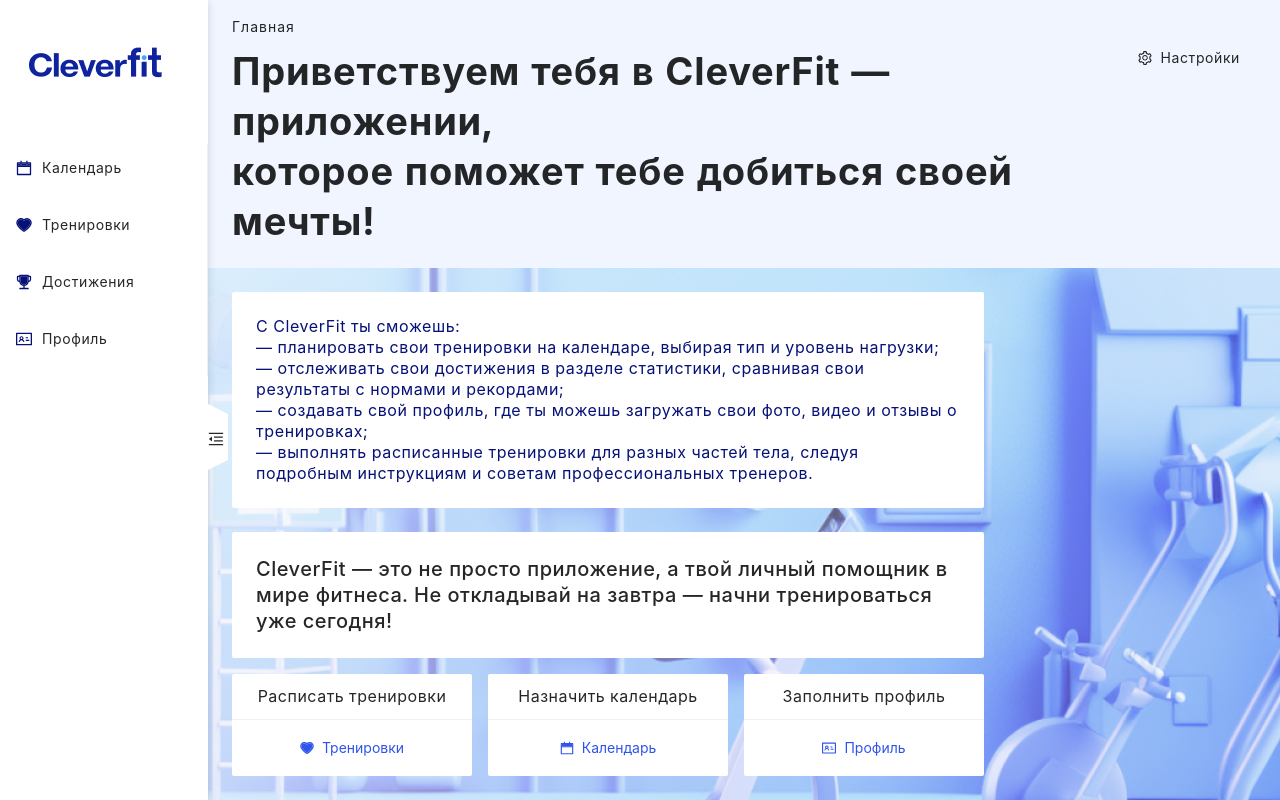
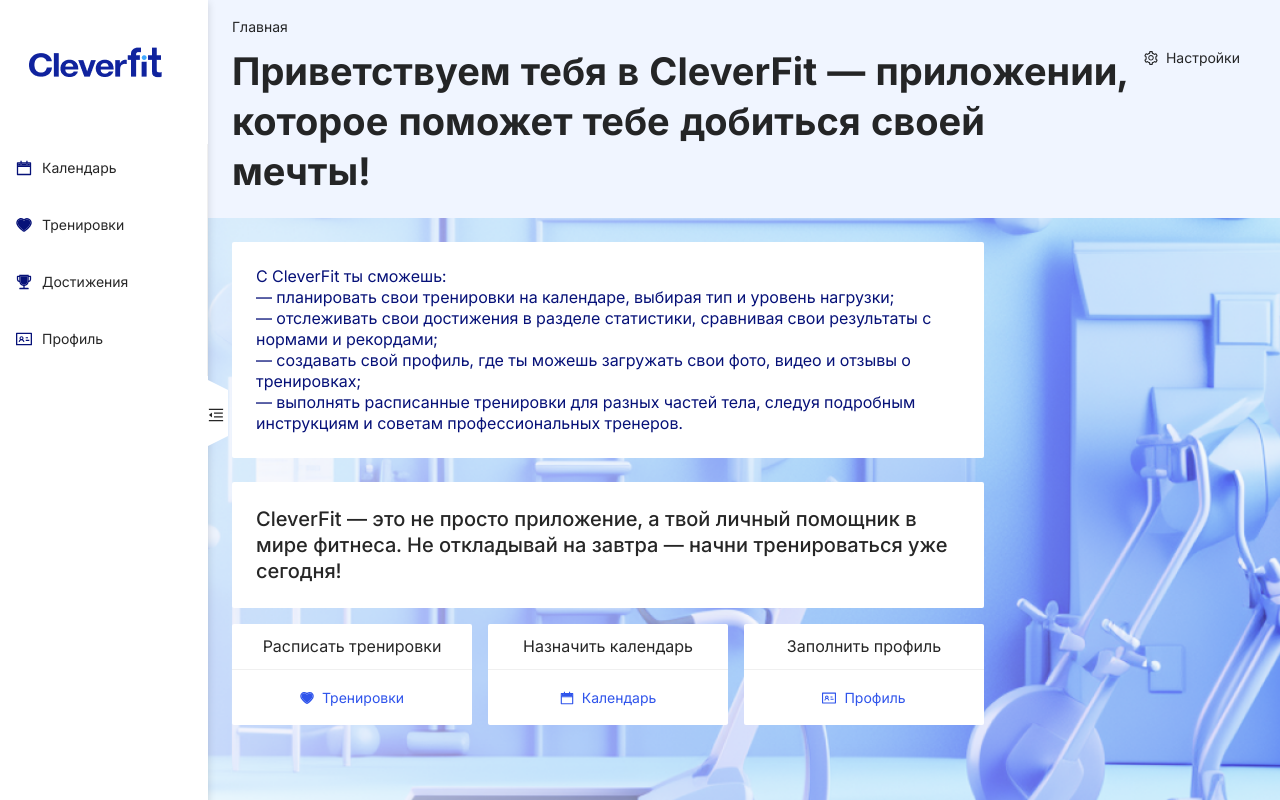
Before and after one commit to ClevertecFrontendLab/wrunika, a React (Vite) app: page /#/ in a window 1280 px wide. Shown: the top 800 px of the page. Built offline with nearby package versions, Linux system fonts and the light colour scheme.

Commit message:
fix: add fonts, fix styles

```diff
--- a/index.html
+++ b/index.html
@@ -3,6 +3,9 @@
     <head>
         <meta charset="UTF-8" />
         <link rel="icon" type="image/svg+xml" href="/vite.svg" />
+        <link rel="preconnect" href="https://fonts.googleapis.com">
+        <link rel="preconnect" href="https://fonts.gstatic.com" crossorigin>
+        <link href="https://fonts.googleapis.com/css2?family=Inter:wght@400;500;700&display=swap" rel="stylesheet">
         <meta name="viewport" content="width=device-width, initial-scale=1.0" />
         <title>CleverFIT</title>
     </head>
--- a/src/components/action-card/action-card.module.css
+++ b/src/components/action-card/action-card.module.css
@@ -1,5 +1,6 @@
 .action {
     width: 15rem;
+    height: 6.312rem;
     text-align: center;
     background-color: var(--light-background-color);
     border-radius: 2px;
@@ -8,7 +9,6 @@
 .action_title {
     padding: 0.75rem 1.5rem;
     line-height: 1.313rem;
-    letter-spacing: 0.5px;
 }
 
 .action_btn_wrapper {
--- a/src/components/download-card/download-card.module.css
+++ b/src/components/download-card/download-card.module.css
@@ -11,7 +11,6 @@
     gap: 0.5rem;
     width: 100%;
     padding: 0.65rem 1.5rem;
-    letter-spacing: 0.7px;
 }
 
 span.download_title {
@@ -30,7 +29,7 @@
 }
 
 button.download_btn {
-    padding: 0.25rem 1rem 0.25rem 0.75rem;
+    padding: 0.25rem 1rem 0.25rem 0.6rem;
 }
 
 span.download_btn_text {
--- a/src/components/footer-component/footer-component.module.css
+++ b/src/components/footer-component/footer-component.module.css
@@ -14,7 +14,6 @@
     font-size: 1rem;
     line-height: 1.313rem;
     color: var(--primary-text-color);
-    letter-spacing: 0.8px;
 }
 
 .changed_padding {
--- a/src/components/header-component/header-component.module.css
+++ b/src/components/header-component/header-component.module.css
@@ -8,7 +8,6 @@
 }
 
 nav.breadcrumb {
-    letter-spacing: 1px;
     color: var(--text-color);
 }
 
@@ -23,15 +22,10 @@
     font-size: 2.375rem;
     font-weight: 700;
     line-height: 3.125rem;
-    letter-spacing: 0.8px;
 }
 
 button.settings_btn {
     margin-top: -0.25rem;
-}
-
-.settings_title {
-    letter-spacing: 0.6px;
 }
 
 @media (max-width: 834px) {
@@ -39,7 +33,6 @@
         font-size: 1.5rem;
         font-weight: 500;
         line-height: 1.95rem;
-        letter-spacing: 0.4px;
     }
 }
 
--- a/src/components/header-component/header-component.tsx
+++ b/src/components/header-component/header-component.tsx
@@ -25,7 +25,7 @@
                     <Button className={s.settings_btn} shape='circle' icon={<SettingOutlined />} />
                 ) : (
                     <Button className={s.settings_btn} type='text' icon={settingIcon}>
-                        <Typography.Text className={s.settings_title}>Настройки</Typography.Text>
+                        <Typography.Text>Настройки</Typography.Text>
                     </Button>
                 )}
             </div>
--- a/src/components/main-content/main-content.module.css
+++ b/src/components/main-content/main-content.module.css
@@ -16,7 +16,6 @@
 
 div.content_description div {
     margin: 0;
-    letter-spacing: 0.6px;
     line-height: 1.313rem;
     color: var(--second-primary-text-color);
 }
@@ -27,12 +26,11 @@
     font-size: 1.25rem;
     font-weight: 500;
     line-height: 1.625rem;
-    letter-spacing: 0.5px;
 }
 
 .action_icon svg,
 .action_icon_profile svg {
-    font-size: 14px;
+    font-size: 0.875rem;
 }
 
 .action_icon svg path {
@@ -49,7 +47,4 @@
         min-height: 23rem;
         padding: 1rem;
     }
-    div.content_description div {
-        letter-spacing: 0.8px;
-    }
 }
--- a/src/components/main-content/main-content.tsx
+++ b/src/components/main-content/main-content.tsx
@@ -26,32 +26,28 @@
 
 export const MainContent = ({ navbarCollapsed }: WithCollapsedPropsType) => {
     const screenWidth = useResize();
-    const brFor834 = screenWidth === 834 && !navbarCollapsed && <br />;
+    /*const brFor834 = screenWidth === 834 && !navbarCollapsed && <br />;
     const brFor834And1440 =
-        screenWidth === 834 && navbarCollapsed ? <br /> : screenWidth === 1440 ? <br /> : null;
+        screenWidth === 834 && navbarCollapsed ? <br /> : screenWidth === 1440 ? <br /> : null;*/
     return (
         <Layout.Content style={{ backgroundColor: 'transparent' }}>
             <div className={s.content_info_wrapper}>
                 <div className={s.content_description}>
                     <Typography.Paragraph>С CleverFit ты сможешь:</Typography.Paragraph>
                     <Typography.Paragraph>
-                        — планировать свои тренировки на календаре, выбирая тип
-                        {brFor834} и уровень нагрузки;
+                        — планировать свои тренировки на календаре, выбирая тип и уровень нагрузки;
                     </Typography.Paragraph>
                     <Typography.Paragraph>
-                        — отслеживать свои достижения в разделе статистики, {brFor834}сравнивая свои
-                        результаты
-                        {brFor834And1440} с нормами и рекордами;
+                        — отслеживать свои достижения в разделе статистики, сравнивая свои
+                        результаты с нормами и рекордами;
                     </Typography.Paragraph>
                     <Typography.Paragraph>
-                        — создавать свой профиль, где ты можешь загружать свои фото, {brFor834}видео
-                        и отзывы
-                        {brFor834And1440} о тренировках;
+                        — создавать свой профиль, где ты можешь загружать свои фото, видео и отзывы
+                        о тренировках;
                     </Typography.Paragraph>
                     <Typography.Paragraph>
-                        — выполнять расписанные тренировки для разных частей тела, {brFor834}следуя
-                        подробным {brFor834And1440}
-                        инструкциям и советам профессиональных{brFor834} тренеров.
+                        — выполнять расписанные тренировки для разных частей тела, следуя подробным
+                        инструкциям и советам профессиональных тренеров.
                     </Typography.Paragraph>
                 </div>
                 <Space
@@ -63,9 +59,8 @@
                         level={4}
                         className={`${s.content_description} ${s.actions_description}`}
                     >
-                        CleverFit — это не просто приложение, а твой личный помощник
-                        {brFor834And1440} в мире фитнеса. Не откладывай на завтра — начни
-                        тренироваться{screenWidth === 1440 && <br />} уже сегодня!
+                        CleverFit — это не просто приложение, а твой личный помощник в мире фитнеса.
+                        Не откладывай на завтра — начни тренироваться уже сегодня!
                     </Typography.Title>
                     <Space
                         style={screenWidth <= 576 ? { justifyContent: 'center' } : undefined}
--- a/src/components/navbar/navbar.module.css
+++ b/src/components/navbar/navbar.module.css
@@ -1,6 +1,5 @@
 .sidebar {
     position: relative;
-    letter-spacing: 0.6px;
     box-shadow: 0 2px 8px 0 rgba(0, 0, 0, 0.15);
 }
 
@@ -14,7 +13,7 @@
     width: 1.25rem;
     padding: 0.812rem 0;
     position: fixed;
-    top: 50.5%;
+    top: 47.5%;
     border-left: 1.25rem solid var(--light-background-color);
     border-top: 0.625rem solid transparent;
     border-bottom: 0.625rem solid transparent;
@@ -67,7 +66,6 @@
     aside.sidebar {
         position: absolute;
         height: 100vh;
-        letter-spacing: 0.2px;
     }
     .trigger{
         margin-left: -1.3rem;
--- a/src/custom-variables.css
+++ b/src/custom-variables.css
@@ -5,4 +5,5 @@
     --extra-text-color: #8c8c8c;
     --header-background-color: #f0f5ff;
     --light-background-color: #fff;
+    --font-family-primary: 'Inter', sans-serif;
 }
--- a/src/index.css
+++ b/src/index.css
@@ -5,7 +5,7 @@
     height: 100vh;
     margin: 0 auto;
 
-    font-family: Inter, system-ui, Avenir, Helvetica, Arial, sans-serif;
+    font-family: var(--font-family-primary);
     font-size: 1rem;
     line-height: 1.5;
     font-weight: 400;
```
